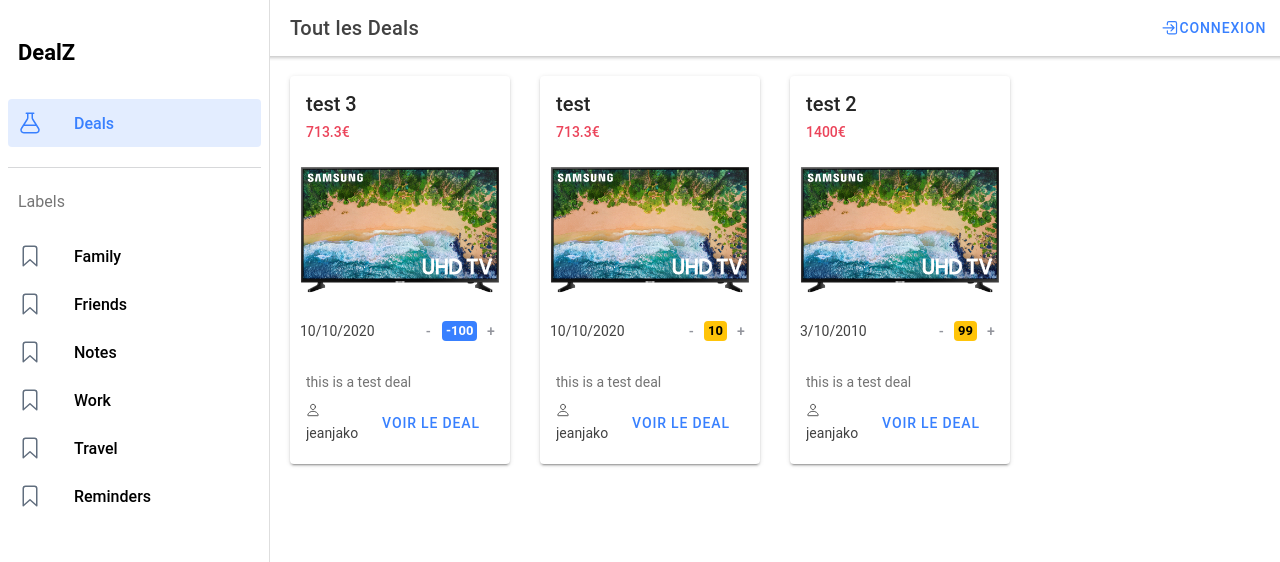
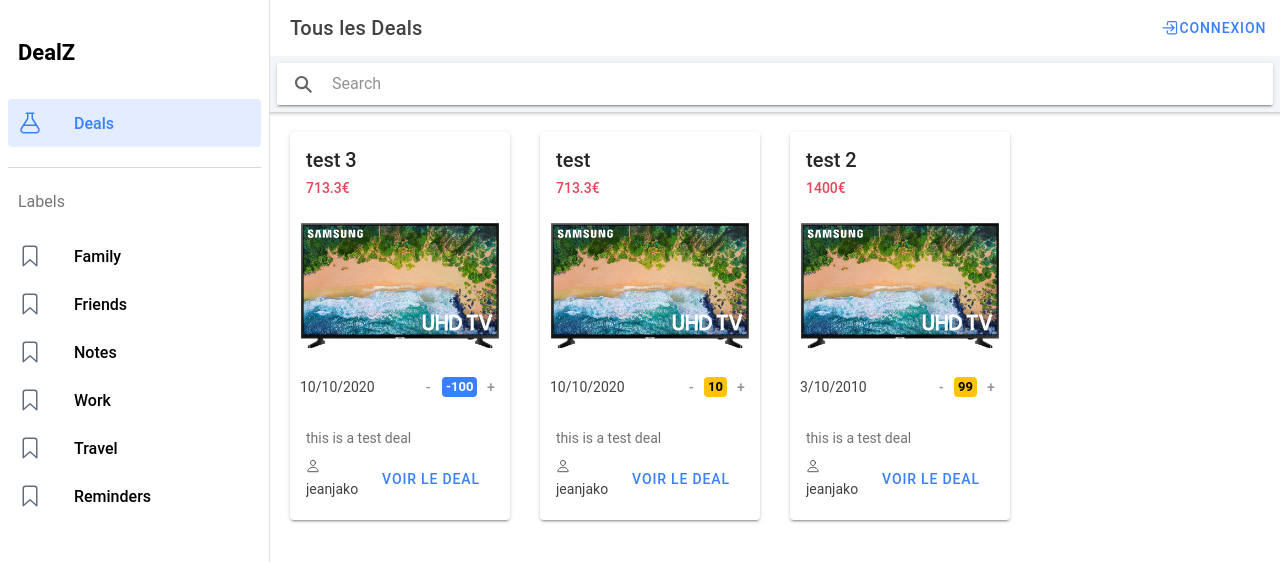
Before and after one commit to takethispie/dealz-client, a React (Create React App) app: page /deals in a window 1280 px wide. Shown: the top 562 px of the page. Built offline with nearby package versions, Linux system fonts and the light colour scheme.

Commit message:
hide new deal modal after creation

```diff
--- a/src/pages/Deals.tsx
+++ b/src/pages/Deals.tsx
@@ -11,7 +11,8 @@ import {
   IonButtons,
   IonButton,
   IonIcon,
-  IonModal
+  IonModal,
+  IonSearchbar
 } from "@ionic/react";
 import "./Deals.css";
 import DealCard from "components/DealCard";
@@ -27,6 +28,7 @@ import NewDeal from "components/NewDeal";
 import { ThunkOpenAuth, ThunkCloseAuth, ThunkLogin } from "stores/authReducer/auth.thunk";
 import { OpenAuth, CloseAuth } from "stores/authReducer/auth.actions";
 import Login from "./Login";
+import { Deal } from "models/Deal";
 
 const mapState = (state: RootState) => {
   return {
@@ -72,11 +74,16 @@ const Deals: React.FC<PropsFromRedux> = ({
 
   const [showNewDealModal, setShowNewDealModal] = useState(false);
 
+  const addDealAndHideModal = (deal: Deal) => {
+    addDeal(deal);
+    setShowNewDealModal(false);
+  }
+
   return (
     <IonPage>
       <IonHeader>
         <IonToolbar>
-          <IonTitle>Tout les Deals</IonTitle>
+          <IonTitle>Tous les Deals</IonTitle>
           <IonButtons slot="primary">
             {connectedUser === undefined ? (
               <IonButton onClick={openAuth} color="primary">
@@ -94,6 +101,9 @@ const Deals: React.FC<PropsFromRedux> = ({
               </IonButton>
             )}
           </IonButtons>
+        </IonToolbar>
+        <IonToolbar color="light">
+          <IonSearchbar debounce={200}></IonSearchbar>
         </IonToolbar>
       </IonHeader>
       <IonContent>
@@ -118,7 +128,7 @@ const Deals: React.FC<PropsFromRedux> = ({
           setShowNewDealModal(false);
         }}
       >
-        <NewDeal addDeal={addDeal} currentUser={connectedUser}></NewDeal>
+        <NewDeal addDeal={addDealAndHideModal} currentUser={connectedUser}></NewDeal>
       </IonModal>
       <IonModal isOpen={showAuthModal} onDidDismiss={closeAuth}>
         <Login login={login}></Login>
```
